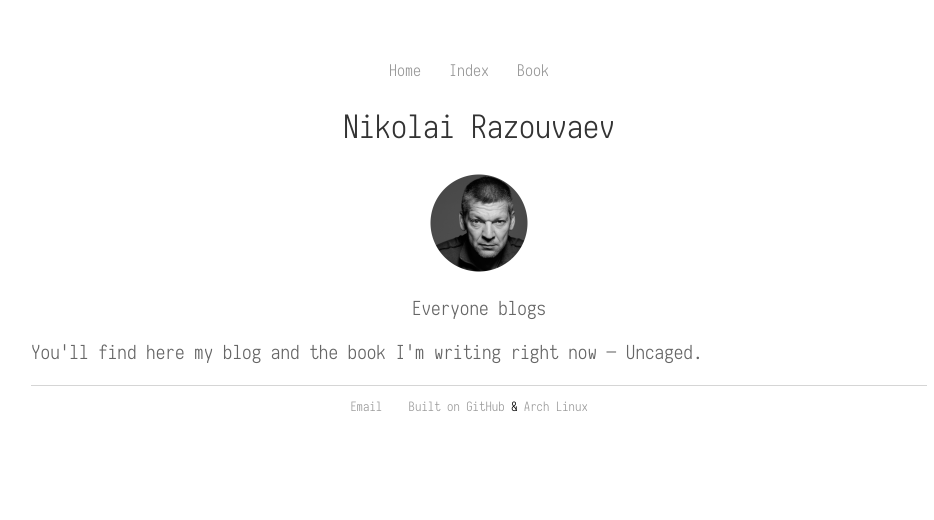
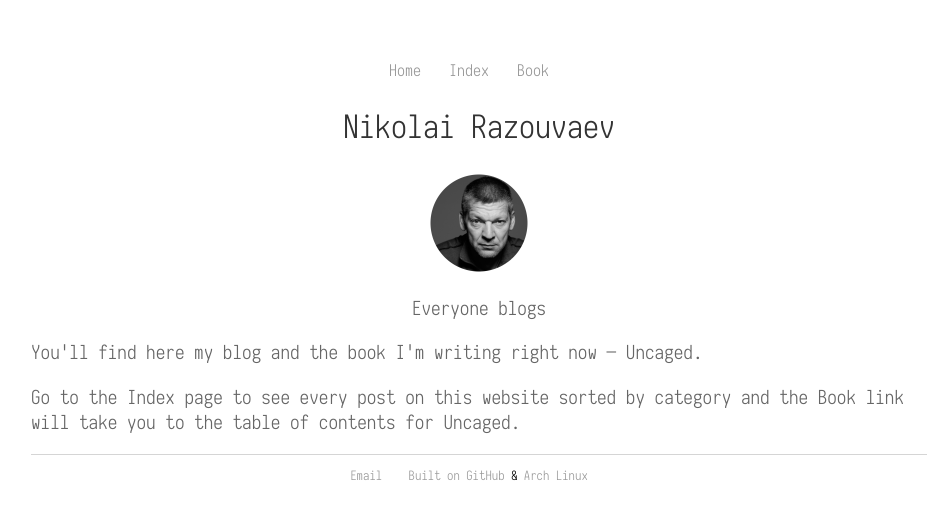
Before and after one commit to nkrzv/nkrzv.github.io, a Jekyll site: the page built from index.html, in a window 1280 px wide. Shown: the top 520 px of the page, without its empty margins (161-1095 px from the left). Built offline with Jekyll 4.4.1, drawn with Linux system fonts in a browser that asks for light colours.

Commit message:
Update index.html

```diff
--- a/index.html
+++ b/index.html
@@ -12,5 +12,6 @@ title: Nikolai Razouvaev
 <section id="content">
 	<div id="intro">
 		<p>You'll find here my blog and the book I'm writing right now — Uncaged.</p>
+		<p>Go to the Index page to see every post on this website sorted by category and the Book link will take you to the table of contents for Uncaged.</p>
 	</div>
 </section>
```
